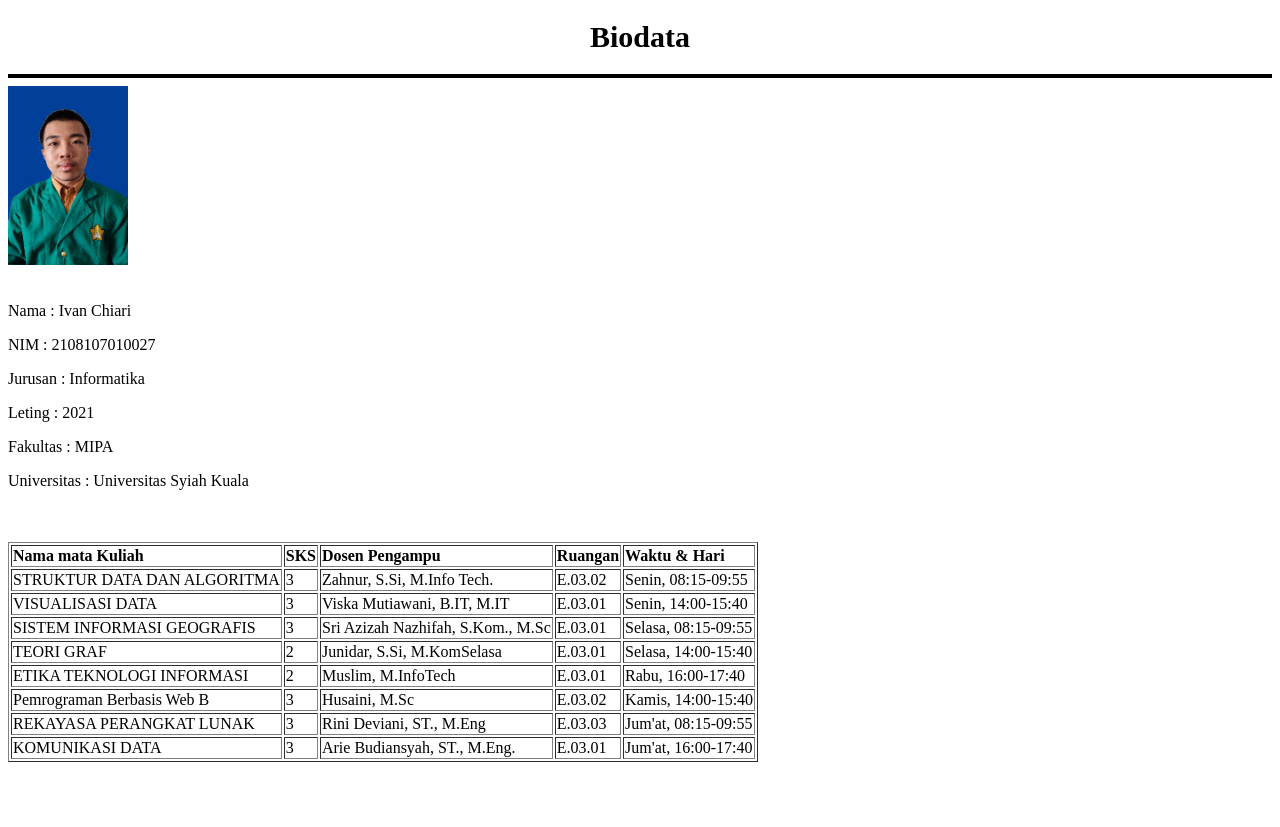
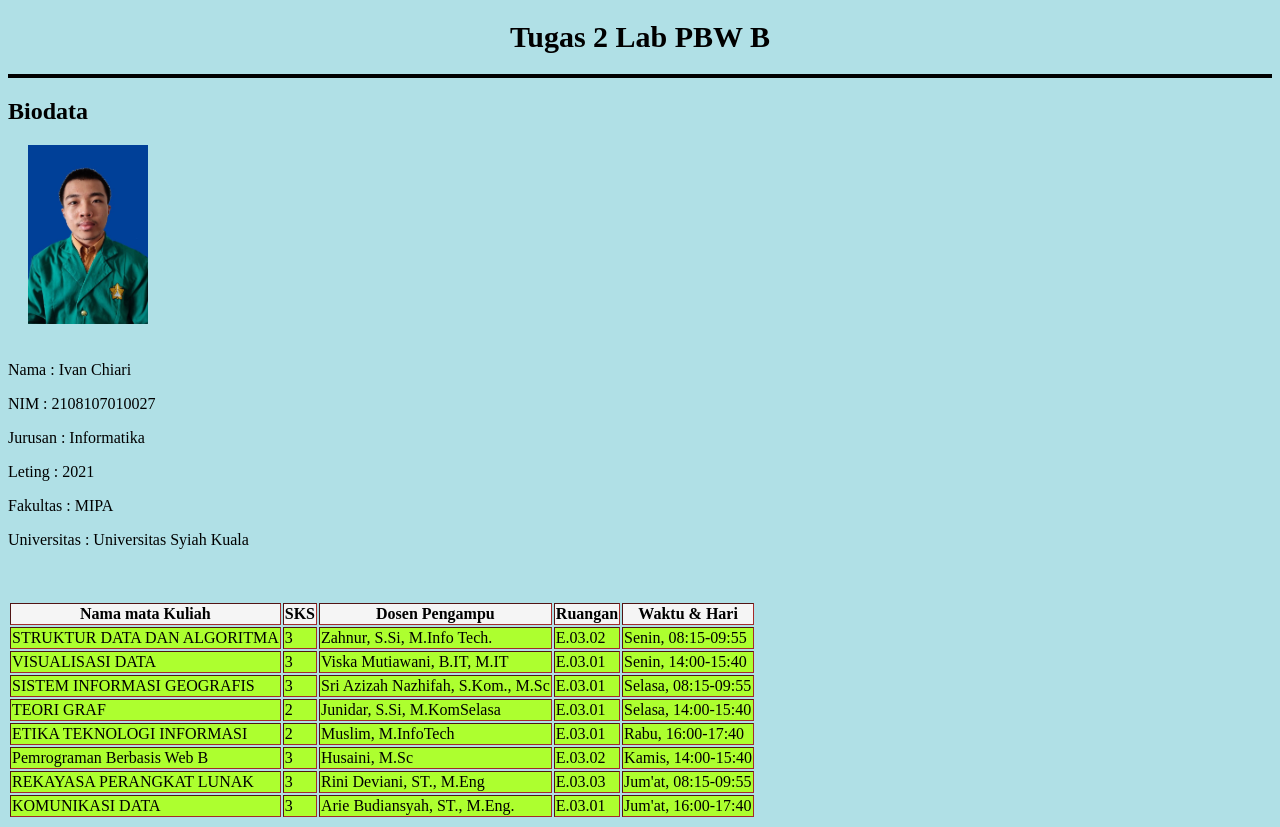
Before and after one commit to Ivan027void/lab-pbw-b-IvanChiari, a plain HTML site: page tugas-02/index.html in a window 1280 px wide. Before the commit the page ends 800 px from the top, so only its background shows below. Drawn offline with Linux system fonts and the light colour scheme.

Commit message:
feat : menambah beberapa sytle pada header,border,dan tabel

```diff
--- a/tugas-02/index.html
+++ b/tugas-02/index.html
@@ -6,11 +6,22 @@
     <meta http-equiv="X-UA-Compatible" content="IE=edge">
     <meta name="viewport" content="width=device-width, initial-scale=1.0">
     <style>
+        body{
+            background-color: powderblue;
+        }
+        th{
+            background-color: whitesmoke;
+        }
+        td{
+            background-color: greenyellow;
+        }
+
         .photo {
             width: 120px;
             height: 200px;
             overflow: hidden;
-            margin-right: 20px;
+            margin-top: 20px;
+            margin-left: 20px;
         }
 
         .photo img {
@@ -19,27 +30,27 @@
     </style>
 
     <title>Bioadata saya</title>
-    <h1 style="text-align: center; font-size:30px;">Biodata</H1>
+    <h1 style="text-align: center; font-size:30px;">Tugas 2 Lab PBW B</H1>
     <hr style="border: 2px solid black;">
 </head>
 
 <body>
-
+    <h2>Biodata</h2>
     <div class="photo">
         <img src="foto1.jpg" alt="Student Photo">
     </div>
 
-    <p>Nama : Ivan Chiari</p>
-    <p>NIM : 2108107010027</p>
-    <p> Jurusan : Informatika</p>
-    <p> Leting : 2021</p>
-    <P>Fakultas : MIPA</P>
-    <P>Universitas : Universitas Syiah Kuala</P>
+    <p>Nama         : Ivan Chiari</p>
+    <p>NIM          : 2108107010027</p>
+    <p>Jurusan      : Informatika</p>
+    <p>Leting       : 2021</p>
+    <P>Fakultas     : MIPA</P>
+    <P>Universitas  : Universitas Syiah Kuala</P>
 
     <br>
     <br>
 
-    <table border="1px" style="text-align: justify;">
+    <table border="1px" style="border: brown;">
         <tr>
             <th>Nama mata Kuliah</th>
             <th>SKS</th>
```
